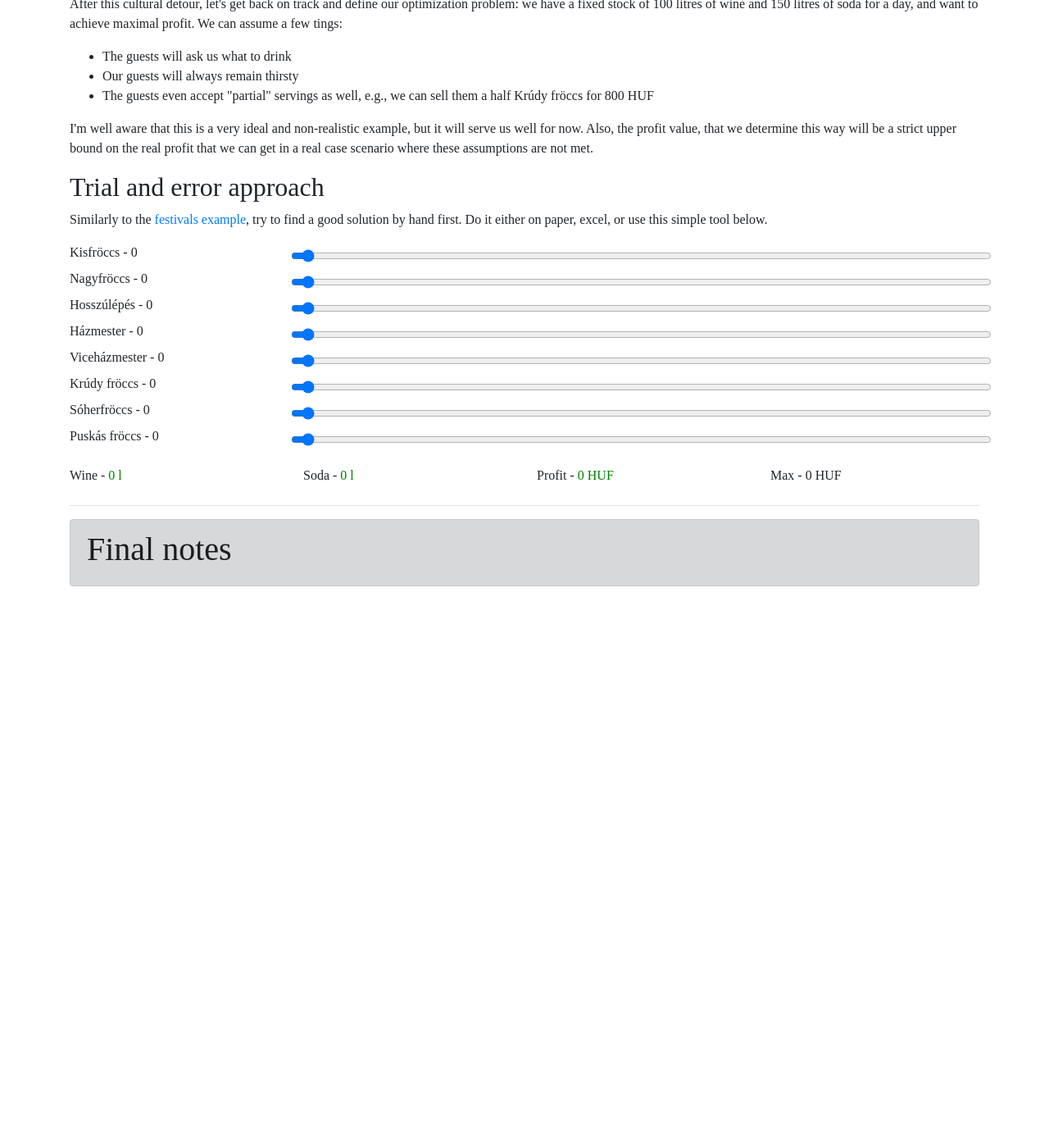
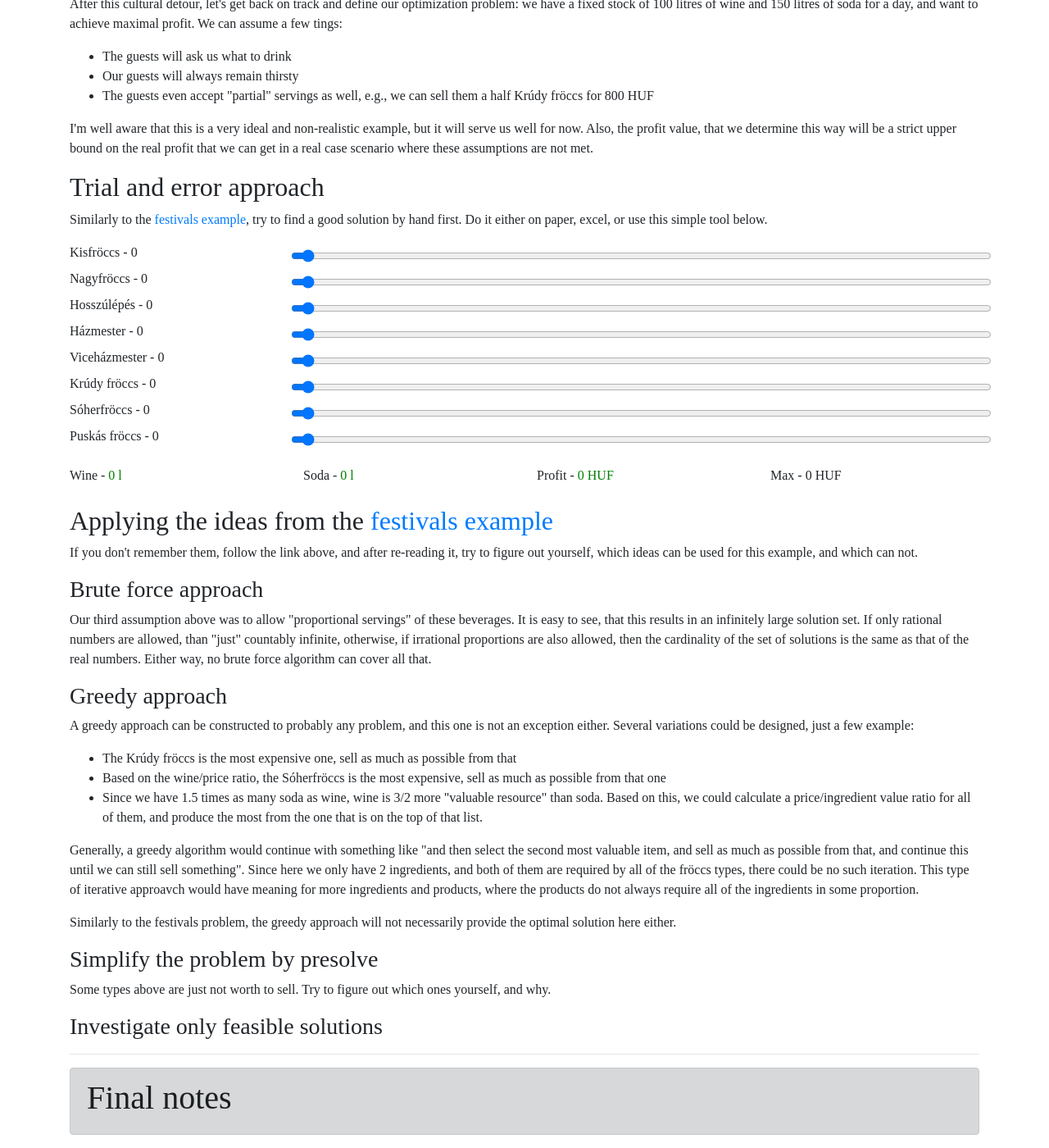
Before and after one commit to hegyhati/IMOLS, a Jekyll site: the page built from pages/froccs.html, in a window 1280 px wide and 1400 px high, scrolled down 1162 px. Shown: the whole window at 82% size. Built offline with Jekyll 4.4.1, drawn with Linux system fonts in a browser that asks for light colours; nearby versions of some CDN libraries; some web fonts are replaced; before the commit the page ends 1893 px from its top, so only the background shows below that.

Commit message:
Froccs ++

```diff
--- a/pages/froccs.html
+++ b/pages/froccs.html
@@ -143,9 +143,62 @@ prerequisite: ["festivals"]
     <label class="col-sm-6 col-md-3" >Max - ${maxprofit} HUF</label>
   </div>
 </form>
+</div>
 
 
-</div>
+
+<h2>Applying the ideas from the <a href="{{site.url}}/pages/festival.html">festivals example</a></h2>
+
+<p>
+  If you don't remember them, follow the link above, and after re-reading it, try to figure out yourself, which ideas can be used for this example, and which can not.
+</p>
+
+<h3>Brute force approach</h3>
+
+<p>
+  Our third assumption above was to allow "proportional servings" of these beverages.
+  It is easy to see, that this results in an infinitely large solution set.
+  If only rational numbers are allowed, than "just" countably infinite, otherwise, if irrational proportions are also allowed, then the cardinality of the set of solutions is the same as that of the real numbers.
+  Either way, no brute force algorithm can cover all that.
+</p>
+
+<h3>Greedy approach</h3>
+
+<p>
+  A greedy approach can be constructed to probably any problem, and this one is not an exception either.
+  Several variations could be designed, just a few example:
+</p>
+
+<ul>
+  <li>The Krúdy fröccs is the most expensive one, sell as much as possible from that</li>
+  <li>Based on the wine/price ratio, the Sóherfröccs is the most expensive, sell as much as possible from that one</li>
+  <li>Since we have 1.5 times as many soda as wine, wine is 3/2 more "valuable resource" than soda. Based on this, we could calculate a price/ingredient value ratio for all of them, and produce the most from the one that is on the top of that list.</li>
+</ul>
+
+<p>
+  Generally, a greedy algorithm would continue with something like "and then select the second most valuable item, and sell as much as possible from that, and continue this until we can still sell something".
+  Since here we only have 2 ingredients, and both of them are required by all of the fröccs types, there could be no such iteration.
+  This type of iterative approavch would have meaning for more ingredients and products, where the products do not always require all of the ingredients in some proportion.
+</p>
+
+<p>
+  Similarly to the festivals problem, the greedy approach will not necessarily provide the optimal solution here either.
+</p>
+
+<h3>Simplify the problem by presolve</h3>
+
+<p>
+  Some types above are just not worth to sell.
+  Try to figure out which ones yourself, and why.
+</p>
+
+<h3>Investigate only feasible solutions</h3>
+
+
+
+
+
+
 
 
 <hr />
```
